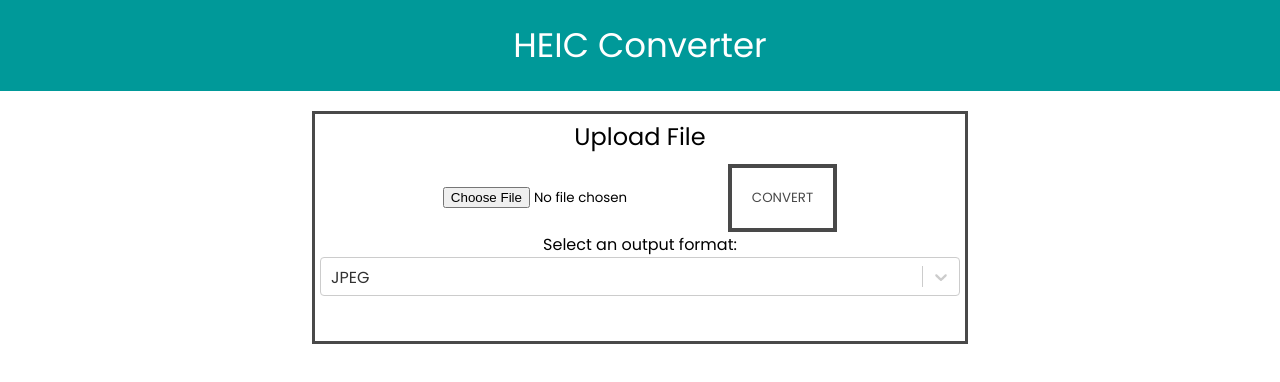
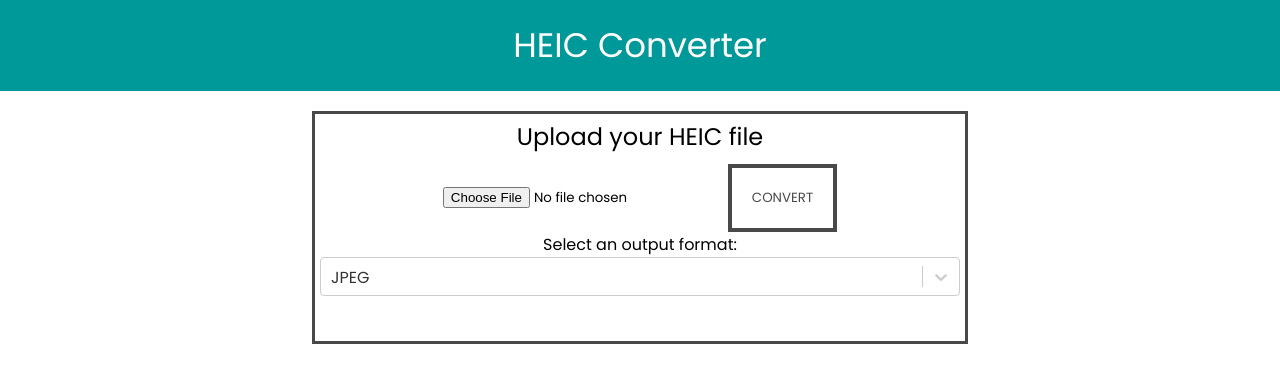
Before and after one commit to bensonbenson/heic-converter, a React (Create React App) app: page / in a window 1280 px wide. Shown: the top 382 px of the page. Built offline with nearby package versions, Linux system fonts and the light colour scheme.

Commit message:
Updated copy and packages

```diff
--- a/src/App.js
+++ b/src/App.js
@@ -119,7 +119,7 @@ class App extends React.Component {
           <div className="header">HEIC Converter</div>
         </div>
         <div className="box">
-          <div className="box-header">Upload File</div>
+          <div className="box-header">Upload your HEIC file</div>
           <input id="upload" type="file" name="file" onChange={this.uploadHandler} className="upload" />
           <button onClick={this.convertHandler} className="submit-button">Convert</button>
           <div>Select an output format:</div>
```
Also changed, not shown: 1 other file (tests, documents, lock files or other folders).
